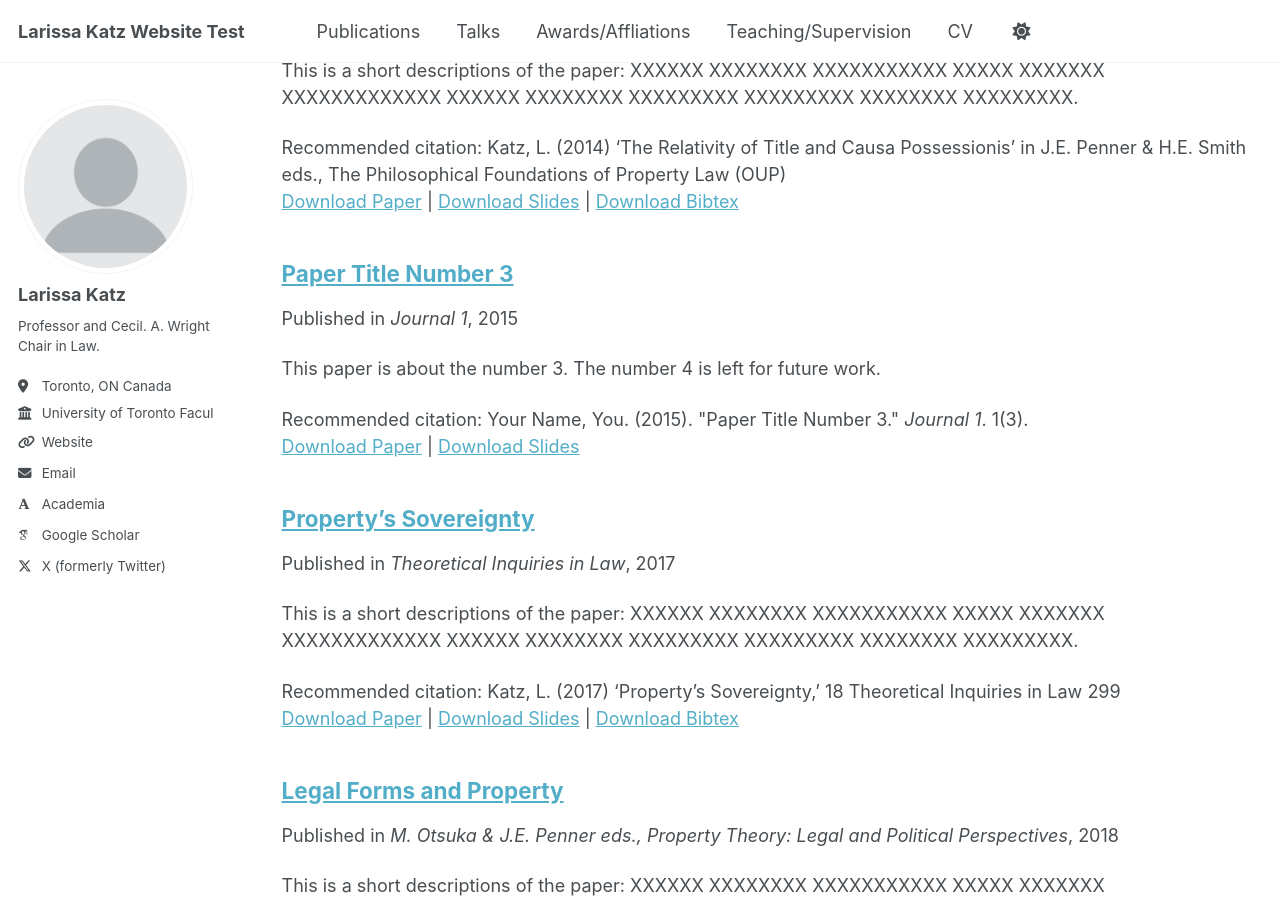
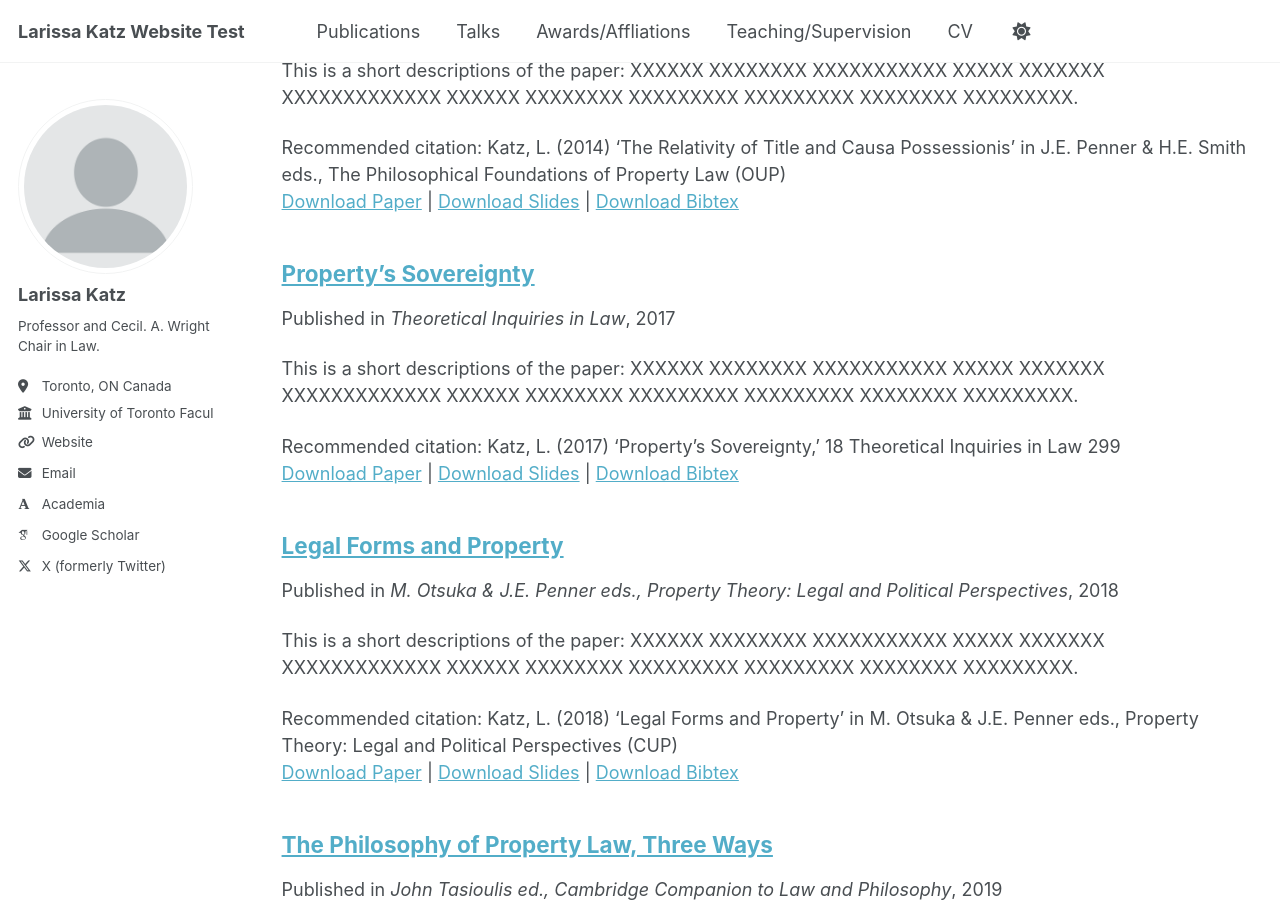
Before and after one commit to TinyMagician/LKWebsiteProject.github.io, a Jekyll site: the page built from _pages/collection-archive.html, in a window 1280 px wide and 900 px high, scrolled down 5567 px. Built offline with Jekyll 4.4.1, drawn with Linux system fonts in a browser that asks for light colours; some web fonts are replaced; a script that is not in the unit is left out; some of the changed text lies outside the part shown.

Commit message:
Update publication categories and manage publications
Added a new 'reports' category and updated the 'conferences' title in _config.yml. Deleted two old publication entries, added a new conference presentation, and renamed a publication file for clarity.

```diff
--- a/_config.yml
+++ b/_config.yml
@@ -88,8 +88,10 @@ publication_category:
     title: 'Books'
   manuscripts:
     title: 'Journals and Book Chapters'
+  reports:
+    title: 'Media/Government/NGO/Courts'
   conferences:
-    title: 'Conference Papers'
+    title: 'Workshops and Presentations'
 
 # Site Settings
 teaser                   :  # filename of teaser fallback teaser image placed in /images/, .e.g. "500x300.png"
--- a/_publications/2015-10-01-paper-title-number-3.md
+++ /dev/null
@@ -1,14 +0,0 @@
----
-title: "Paper Title Number 3"
-collection: publications
-category: manuscripts
-permalink: /publication/2015-10-01-paper-title-number-3
-excerpt: 'This paper is about the number 3. The number 4 is left for future work.'
-date: 2015-10-01
-venue: 'Journal 1'
-slidesurl: 'http://academicpages.github.io/files/slides3.pdf'
-paperurl: 'http://academicpages.github.io/files/paper3.pdf'
-citation: 'Your Name, You. (2015). &quot;Paper Title Number 3.&quot; <i>Journal 1</i>. 1(3).'
----
-
-The contents above will be part of a list of publications, if the user clicks the link for the publication than the contents of section will be rendered as a full page, allowing you to provide more information about the paper for the reader. When publications are displayed as a single page, the contents of the above "citation" field will automatically be included below this section in a smaller font.
--- a/_publications/2025-06-08-paper-title-number-5.md
+++ /dev/null
@@ -1,13 +0,0 @@
----
-title: "Paper Title Number 5, with math $$E=mc^2$$"
-collection: publications
-category: conferences
-permalink: /publication/2024-02-17-paper-title-number-4
-excerpt: 'This paper is about a famous math equation, $$E=mc^2$$'
-date: 2024-02-17
-venue: 'GitHub Journal of Bugs'
-paperurl: 'http://academicpages.github.io/files/paper3.pdf'
-citation: 'Your Name, You. (2024). &quot;Paper Title Number 3.&quot; <i>GitHub Journal of Bugs</i>. 1(3).'
----
-
-Using [MathJax](https://www.mathjax.org/) in the description is supported - $$E=mc^2$$ - however, the use must be mindful that the default delimiters are `$$...$$` and `\\[...\\]` which differs from the `$...$` that is typically expected.
```
Also changed, not shown: _publications/2024-06-17-sample-conf.md (added, +12 -0 lines), _publications/2024-02-17-sample-gov.md (renamed from _publications/2024-02-17-paper-title-number-4.md).
